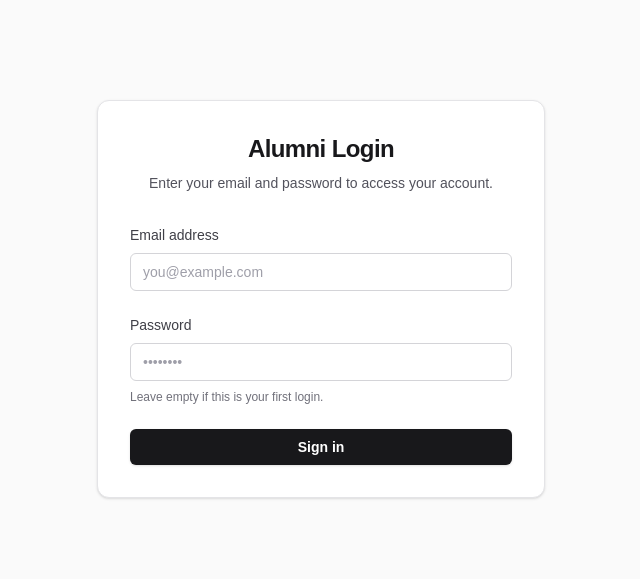
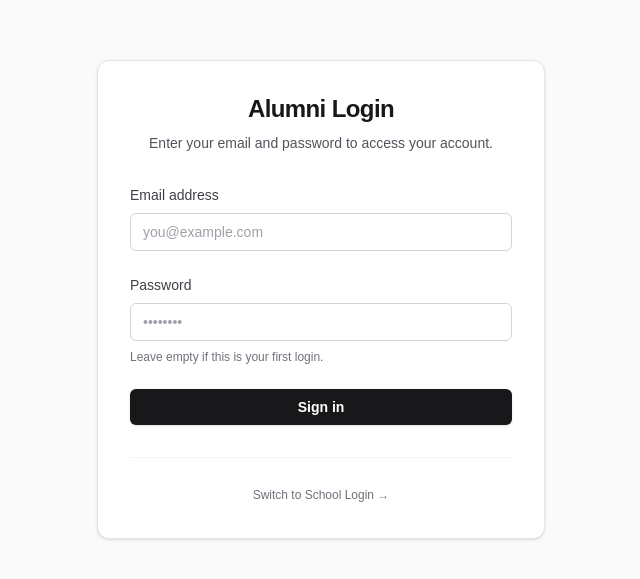
Before and after one commit to paul-ohl/aloumnix, a Next.js app: page /login/alumni in a window 1280 px wide. Shown: the part 101-680 px from the top of the page, without its empty margins (319-959 px from the left). Built offline with nearby package versions, Linux system fonts and the light colour scheme.

Commit message:
feat(auth): add toggle between alumni and school login

```diff
--- a/src/app/login/alumni/page.tsx
+++ b/src/app/login/alumni/page.tsx
@@ -1,5 +1,6 @@
 "use client";
 
+import Link from "next/link";
 import { useActionState } from "react";
 import { loginAlumniAction } from "@/app/actions/auth";
 
@@ -75,6 +76,15 @@ export default function AlumniLoginPage() {
             {isPending ? "Signing in..." : "Sign in"}
           </button>
         </form>
+
+        <div className="mt-6 text-center border-t border-zinc-100 pt-6 dark:border-zinc-800">
+          <Link
+            href="/login/school"
+            className="text-xs font-medium text-zinc-500 hover:text-zinc-900 dark:text-zinc-400 dark:hover:text-zinc-50"
+          >
+            Switch to School Login →
+          </Link>
+        </div>
       </div>
     </div>
   );
--- a/src/app/login/school/page.tsx
+++ b/src/app/login/school/page.tsx
@@ -1,3 +1,4 @@
+import Link from "next/link";
 import { SchoolLoginForm } from "@/components/auth/SchoolLoginForm";
 import { getSchools } from "@/lib/services/SchoolService";
 
@@ -24,6 +25,15 @@ export default async function SchoolLoginPage() {
         </div>
 
         <SchoolLoginForm schools={schools} />
+
+        <div className="mt-6 text-center border-t border-zinc-100 pt-6 dark:border-zinc-800">
+          <Link
+            href="/login/alumni"
+            className="text-xs font-medium text-zinc-500 hover:text-zinc-900 dark:text-zinc-400 dark:hover:text-zinc-50"
+          >
+            Switch to Alumni Login →
+          </Link>
+        </div>
       </div>
     </div>
   );
```
